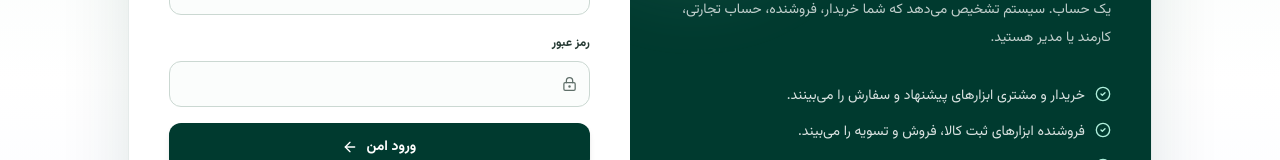
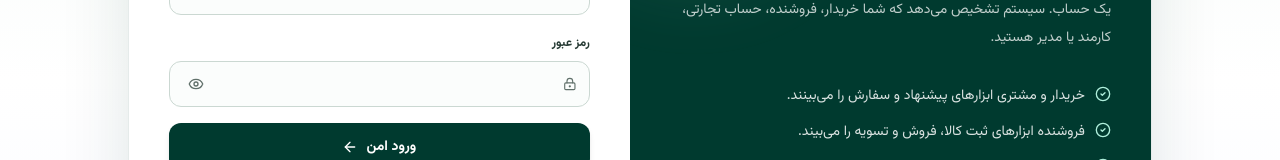
Before and after one commit to marcopolo783152-stack/NAWBAT-Auction, a React (Vite) app: page / in a window 1280 px wide. Both pictures are taken after a click on the button "فروش یک جنس". Shown: the part 529-689 px from the top of the page. Built offline with nearby package versions, Linux system fonts and the light colour scheme.

Commit message:
Add show and hide password eye control

```diff
--- a/src/components/LoginPage.tsx
+++ b/src/components/LoginPage.tsx
@@ -1,7 +1,7 @@
 import React, { useState } from 'react';
 import { Language } from '../types/auction';
 import { authApi, NawbatUser } from '../services/authApi';
-import { LockKeyhole, Mail, UserRound, Store, ShoppingBag, Building2, ShieldCheck, ArrowRight, ArrowLeft, CheckCircle2, FileSignature } from 'lucide-react';
+import { LockKeyhole, Mail, UserRound, Store, ShoppingBag, Building2, ShieldCheck, ArrowRight, ArrowLeft, CheckCircle2, FileSignature, Eye, EyeOff } from 'lucide-react';
 import { RegistrationAgreementModal } from './RegistrationAgreementModal';
 
 type Mode = 'login' | 'register';
@@ -18,6 +18,7 @@ export const LoginPage: React.FC<LoginPageProps> = ({ currentLang, onAuthenticat
   const [fullName, setFullName] = useState('');
   const [email, setEmail] = useState('');
   const [password, setPassword] = useState('');
+  const [showPassword, setShowPassword] = useState(false);
   const [accountType, setAccountType] = useState<'buyer' | 'customer' | 'seller' | 'business'>('buyer');
   const [acceptTerms, setAcceptTerms] = useState(false);
   const [acceptPrivacy, setAcceptPrivacy] = useState(false);
@@ -206,7 +207,24 @@ export const LoginPage: React.FC<LoginPageProps> = ({ currentLang, onAuthenticat
               <span className="text-xs font-bold text-[#263a34]">{copy.password}</span>
               <div className="mt-1.5 flex items-center gap-2 bg-[#fbfdfc] border border-[#cbd8d2] rounded-xl px-3">
                 <LockKeyhole className="w-4 h-4 text-[#60706a]" />
-                <input type="password" required minLength={mode === 'register' ? 10 : undefined} autoComplete={mode === 'login' ? 'current-password' : 'new-password'} value={password} onChange={(e) => setPassword(e.target.value)} className="w-full py-3 bg-transparent outline-none text-sm direction-ltr" />
+                <input
+                  type={showPassword ? 'text' : 'password'}
+                  required
+                  minLength={mode === 'register' ? 10 : undefined}
+                  autoComplete={mode === 'login' ? 'current-password' : 'new-password'}
+                  value={password}
+                  onChange={(e) => setPassword(e.target.value)}
+                  className="w-full py-3 bg-transparent outline-none text-sm direction-ltr"
+                />
+                <button
+                  type="button"
+                  onClick={() => setShowPassword((value) => !value)}
+                  className="p-1.5 rounded-lg text-[#60706a] hover:text-[#003a2f] hover:bg-[#edf5f1] transition-colors"
+                  aria-label={showPassword ? 'Hide password' : 'Show password'}
+                  title={showPassword ? 'Hide password' : 'Show password'}
+                >
+                  {showPassword ? <EyeOff className="w-4 h-4" /> : <Eye className="w-4 h-4" />}
+                </button>
               </div>
             </label>
 
```
